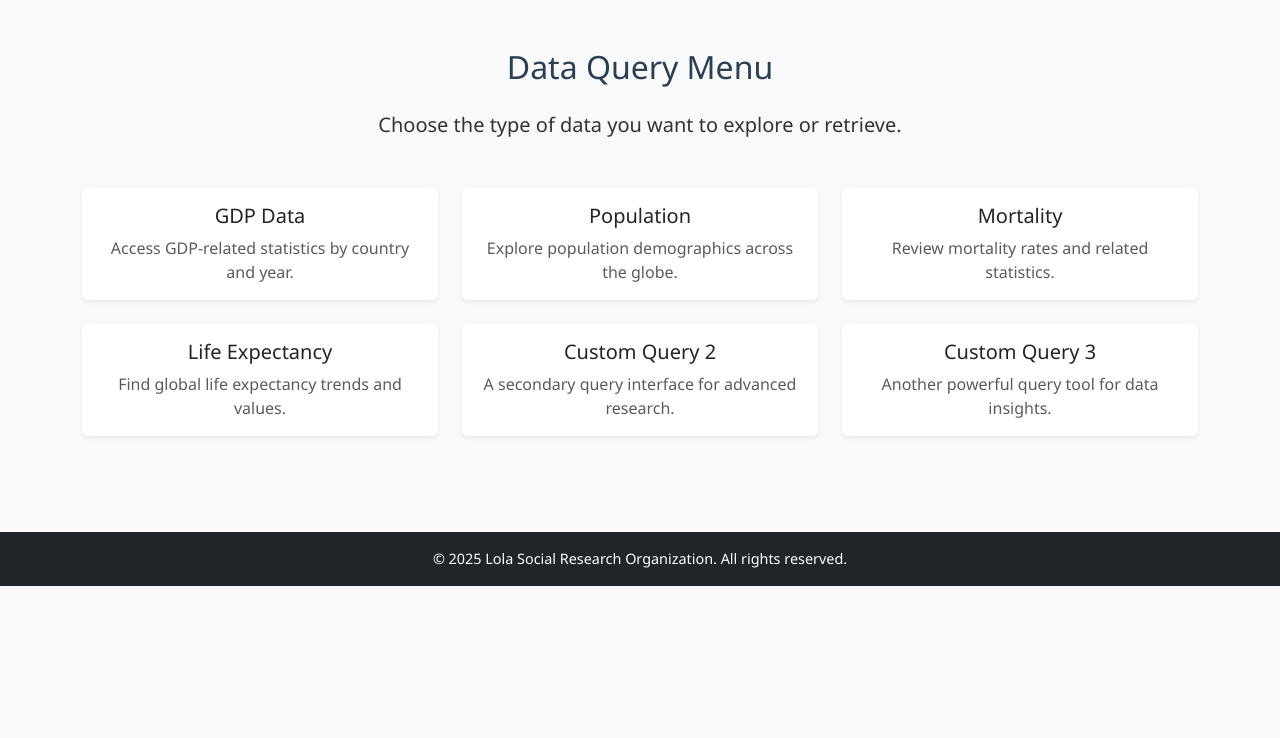
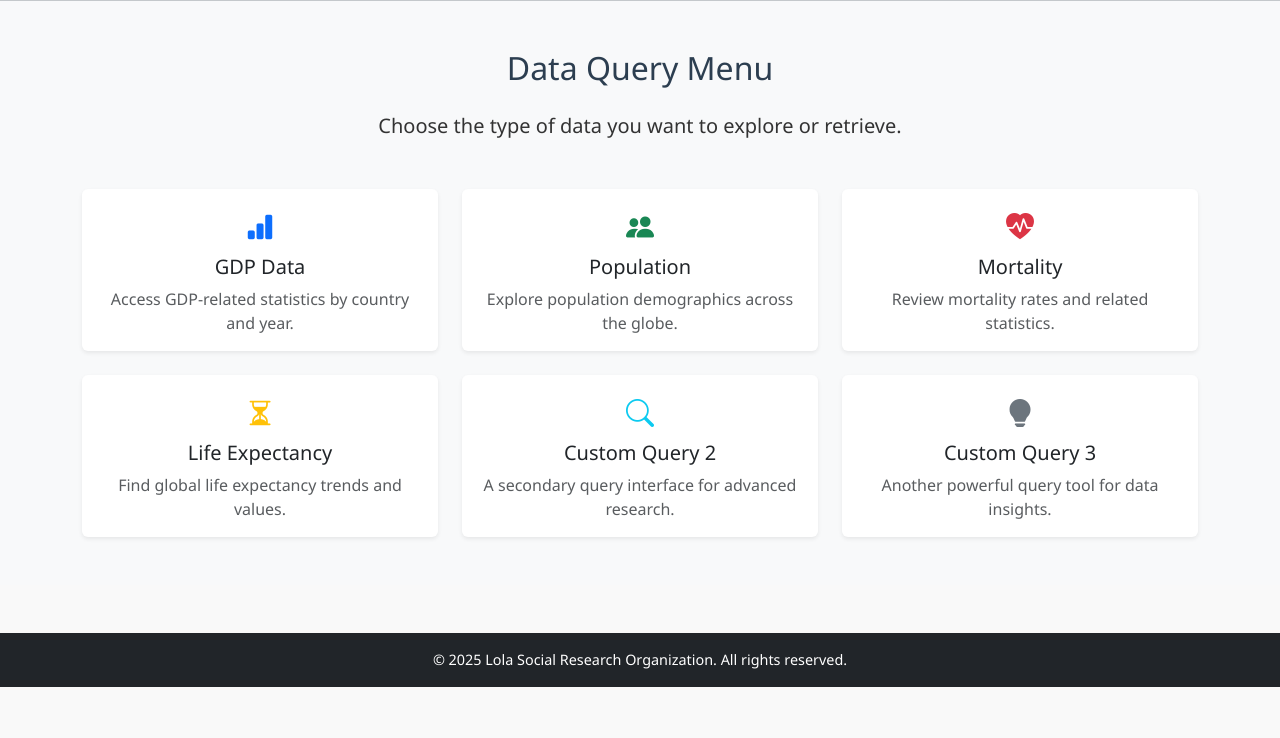
Before and after one commit to Zeroxkdy/CSVS_Assignment, a PHP site: page /menu.php in a window 1280 px wide. Shown: the part 62-800 px from the top of the page. Run offline with PHP 8.4, Linux system fonts and the light colour scheme.

Commit message:
Update menu.php

```diff
--- a/PHP_Script/menu.php
+++ b/PHP_Script/menu.php
@@ -8,7 +8,10 @@
     <!-- Bootstrap CSS -->
     <link href="https://cdn.jsdelivr.net/npm/bootstrap@5.3.0/dist/css/bootstrap.min.css" rel="stylesheet">
 
-    <!-- Optional Custom CSS -->
+    <!-- Bootstrap Icons -->
+    <link href="https://cdn.jsdelivr.net/npm/bootstrap-icons@1.10.5/font/bootstrap-icons.css" rel="stylesheet">
+
+    <!-- Custom CSS -->
     <link rel="stylesheet" href="style.css">
 </head>
 <body>
@@ -31,7 +34,7 @@
 </nav>
 
 <!-- Main Section -->
-<section class="py-5 bg-light">
+<section class="py-5 bg-light border-top border-secondary-subtle">
     <div class="container text-center">
         <h2 class="mb-4">Data Query Menu</h2>
         <p class="lead mb-5">Choose the type of data you want to explore or retrieve.</p>
@@ -39,8 +42,9 @@
         <div class="row row-cols-1 row-cols-md-3 g-4">
             <div class="col">
                 <a href="gdp.php" class="text-decoration-none">
-                    <div class="card h-100 shadow-sm border-0">
+                    <div class="card h-100 shadow-sm border-0 animate-card">
                         <div class="card-body">
+                            <div class="mb-2"><i class="bi bi-bar-chart-fill fs-3 text-primary"></i></div>
                             <h5 class="card-title">GDP Data</h5>
                             <p class="card-text text-muted">Access GDP-related statistics by country and year.</p>
                         </div>
@@ -49,8 +53,9 @@
             </div>
             <div class="col">
                 <a href="population.php" class="text-decoration-none">
-                    <div class="card h-100 shadow-sm border-0">
+                    <div class="card h-100 shadow-sm border-0 animate-card">
                         <div class="card-body">
+                            <div class="mb-2"><i class="bi bi-people-fill fs-3 text-success"></i></div>
                             <h5 class="card-title">Population</h5>
                             <p class="card-text text-muted">Explore population demographics across the globe.</p>
                         </div>
@@ -59,8 +64,9 @@
             </div>
             <div class="col">
                 <a href="mortality.php" class="text-decoration-none">
-                    <div class="card h-100 shadow-sm border-0">
+                    <div class="card h-100 shadow-sm border-0 animate-card">
                         <div class="card-body">
+                            <div class="mb-2"><i class="bi bi-heart-pulse-fill fs-3 text-danger"></i></div>
                             <h5 class="card-title">Mortality</h5>
                             <p class="card-text text-muted">Review mortality rates and related statistics.</p>
                         </div>
@@ -69,8 +75,9 @@
             </div>
             <div class="col">
                 <a href="lifeexpectancy.php" class="text-decoration-none">
-                    <div class="card h-100 shadow-sm border-0">
+                    <div class="card h-100 shadow-sm border-0 animate-card">
                         <div class="card-body">
+                            <div class="mb-2"><i class="bi bi-hourglass-split fs-3 text-warning"></i></div>
                             <h5 class="card-title">Life Expectancy</h5>
                             <p class="card-text text-muted">Find global life expectancy trends and values.</p>
                         </div>
@@ -79,8 +86,9 @@
             </div>
             <div class="col">
                 <a href="query2.php" class="text-decoration-none">
-                    <div class="card h-100 shadow-sm border-0">
+                    <div class="card h-100 shadow-sm border-0 animate-card">
                         <div class="card-body">
+                            <div class="mb-2"><i class="bi bi-search fs-3 text-info"></i></div>
                             <h5 class="card-title">Custom Query 2</h5>
                             <p class="card-text text-muted">A secondary query interface for advanced research.</p>
                         </div>
@@ -89,8 +97,9 @@
             </div>
             <div class="col">
                 <a href="query3.php" class="text-decoration-none">
-                    <div class="card h-100 shadow-sm border-0">
+                    <div class="card h-100 shadow-sm border-0 animate-card">
                         <div class="card-body">
+                            <div class="mb-2"><i class="bi bi-lightbulb-fill fs-3 text-secondary"></i></div>
                             <h5 class="card-title">Custom Query 3</h5>
                             <p class="card-text text-muted">Another powerful query tool for data insights.</p>
                         </div>
```
